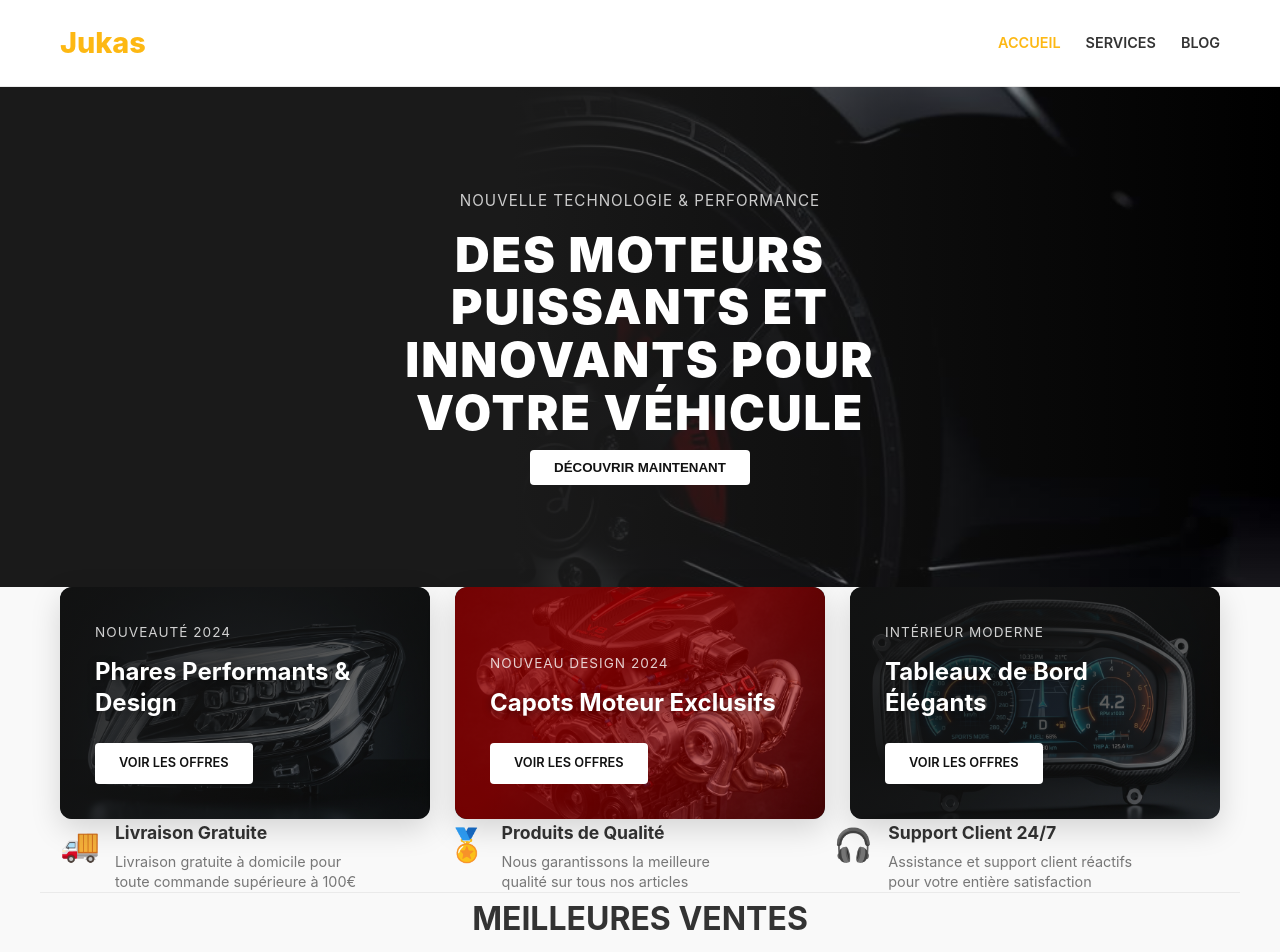
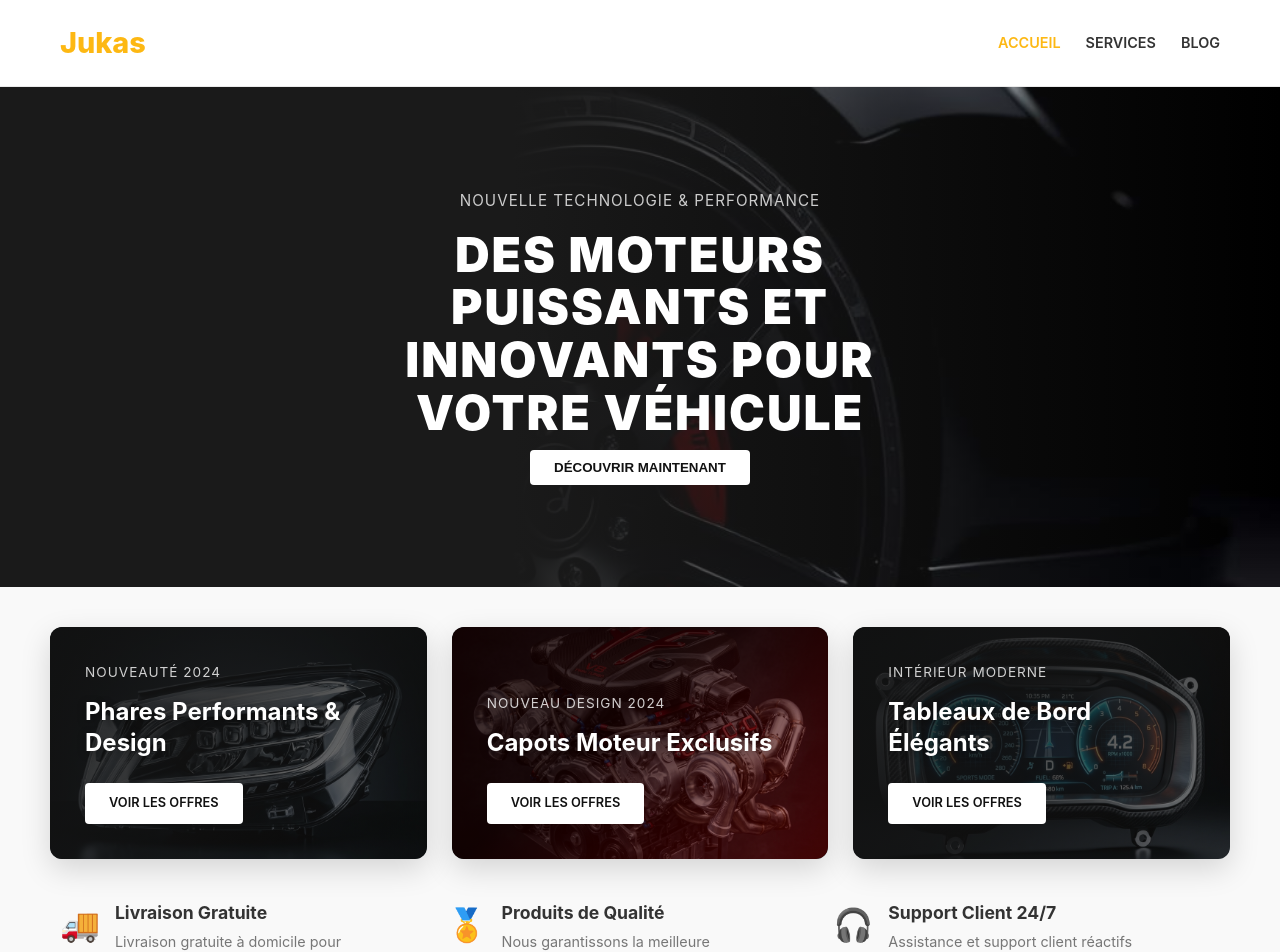
Before and after one commit to AinaFenosoa/reparation-voiture, a React (Vite) app in the folder client/: page / in a window 1280 px wide. Shown: the top 952 px of the page. Built offline with nearby package versions, Linux system fonts and the light colour scheme; no server answers.

Commit message:
fix animation

```diff
--- a/client/src/components/home/FeatureBanners.css
+++ b/client/src/components/home/FeatureBanners.css
@@ -13,6 +13,11 @@
   margin-bottom: 80px;
   position: relative;
   z-index: 10;
+}
+
+.containers{
+  margin: 40px auto;
+  padding: 0 50px;
 }
 
 .banner {
@@ -51,7 +56,7 @@
 }
 
 .banner-red .banner-overlay {
-  background: linear-gradient(135deg, rgba(140, 0, 0, 0.82) 40%, rgba(140, 0, 0, 0.45) 100%);
+  background: linear-gradient(135deg, rgba(20, 0, 0, 0.82) 40%, rgba(140, 0, 0, 0.45) 100%);
 }
 
 .banner:hover .banner-overlay {
@@ -59,7 +64,7 @@
 }
 
 .banner-red:hover .banner-overlay {
-  background: linear-gradient(135deg, rgba(140, 0, 0, 0.7) 30%, rgba(140, 0, 0, 0.3) 100%);
+  background: linear-gradient(135deg, rgba(20, 0, 0, 0.7) 30%, rgba(140, 0, 0, 0.3) 100%);
 }
 
 .banner-content {
--- a/client/src/components/home/FeatureBanners.tsx
+++ b/client/src/components/home/FeatureBanners.tsx
@@ -54,7 +54,7 @@ export default function FeatureBanners() {
   }, []);
 
   return (
-    <section className="feature-banners container">
+    <section className="feature-banners containers">
       {bannerData.map((banner, index) => (
         <div
           key={banner.id}
```
